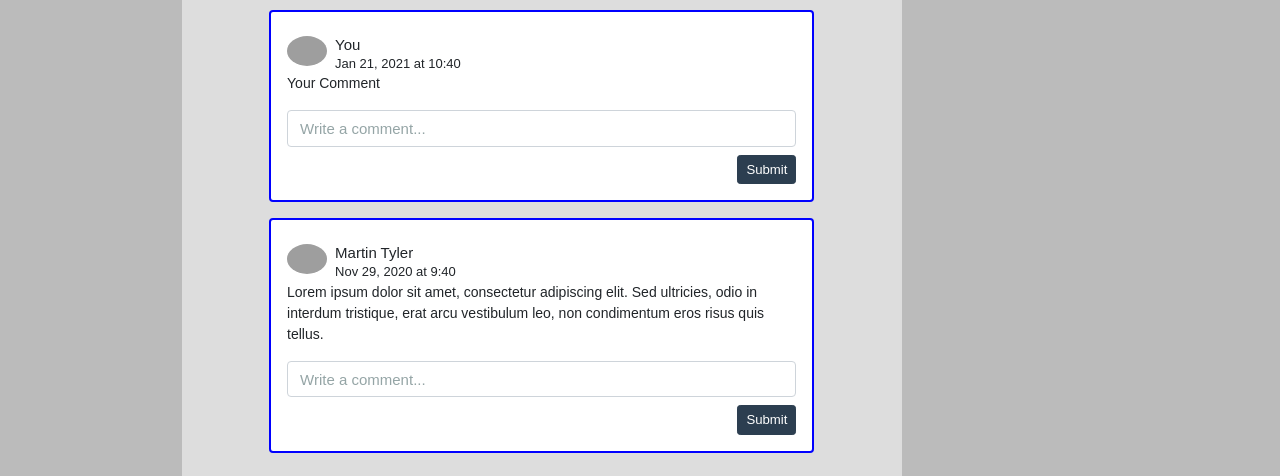
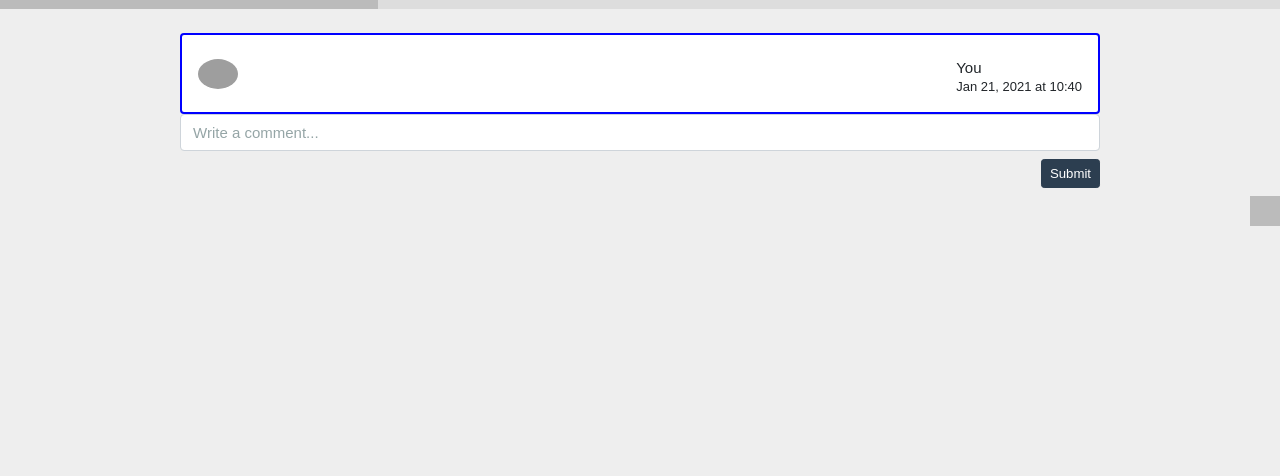
Before and after one commit to tongjac/ghostwiki, a website: page app/public/index.html in a window 1280 px wide. Shown: the part 760-1236 px from the top of the page. After the commit the page ends 986 px from the top, so only its background shows below. Drawn offline with nearby package versions, Linux system fonts and the light colour scheme; no server answers; grey boxes are pictures that could not be loaded.

Commit message:
telling me to commit before i pull

```diff
--- a/app/public/index.html
+++ b/app/public/index.html
@@ -142,11 +142,12 @@
       <!-- Page Content -->
       <div class="right2" style="background-color: #ddd">
         <h2>Comments</h2>
+      </div>
       <div class="container mt-2 mb-2">
         <div class="row d-flex justify-content-center">
           <div class="col-md-10">
             <div class="comment-section">
-              <!-- first comment box -->
+              <!-- comment form box -->
               <div class="card p-3 border-blue mt-3">
                   <span class="dots"></span>
                   <div class="d-flex justify-content-between mt-2">
@@ -158,15 +159,13 @@
                             class="rounded-circle"
                           />
                         </div>
+                      </div>
                       <div class="d-flex flex-column">
                           <h6 class="mb-0">You</h6>
                           <span class="date">Jan 21, 2021 at 10:40</span>
                       </div>
                   </div>
                 </div>
-                  <p class="content">
-                      Your Comment
-                  </p>
                 <form id= "cmtsForm">
                       <input
                         class="form-control"
@@ -180,41 +179,6 @@
                       </div>
                 </form>
               </div>
-                  <!--second comment box -->
-                  <div class="card p-3 border-blue mt-3">
-                      <span class="dots"></span>
-                      <div class="d-flex justify-content-between mt-2">
-                          <div class="d-flex flex-row">
-                          <div class="user-image">
-                              <img
-                              src="https://i.imgur.com/rvQ3LAt.jpg"
-                              width="40"
-                              class="rounded-circle"
-                              />
-                          </div>
-                          <div class="d-flex flex-column">
-                              <h6 class="mb-0">Martin Tyler</h6>
-                              <span class="date">Nov 29, 2020 at 9:40</span>
-                          </div>
-                          </div>
-                      </div>
-                      <p class="content">
-                          Lorem ipsum dolor sit amet, consectetur adipiscing elit. Sed
-                          ultricies, odio in interdum tristique, erat arcu vestibulum
-                          leo, non condimentum eros risus quis tellus.
-                      </p>
-                      <div class="form">
-                          <input
-                          class="form-control"
-                          placeholder="Write a comment..."
-                          />
-                          <div class="mt-2 d-flex justify-content-end">
-                          <button class="btn btn-primary btn-sm ms-1">
-                              Submit
-                          </button>
-                          </div>
-                      </div>
-                      </div>
             </div>
           </div>
         </div>
@@ -227,5 +191,6 @@
   </div>
 
   <script src="./js/coms.js"></script>
+  <script src="./js/articles.js"></script>
   </body>
 </html>
--- /dev/null
+++ b/app/public/js/articles.js
@@ -0,0 +1,39 @@
+//waiting for DOM content to be loaded before running JS
+document.addEventListener("DOMContentLoaded", (e) => {
+    console.log("DOM Loaded");
+
+    const articleContainer = document.getElementById("articleContainer");
+    const articleForm = document.getElementById("articleForm");
+
+    //articles array is getting data from the getArticles function
+    //this allows the data to be used in other functions
+    //ex. articles[1], articles[2]
+    let articles = [];
+
+    //helper function to get articles
+    //the data is then added to the articles array
+    //using some sort of witchcraft
+    const getArticles = () => {
+        fetch("/api/articles", {
+            method: "GET",
+            headers: {
+                "content-type": "application/json"
+            }
+        })
+        .then((response) => response.json())
+        .then((data) => {
+            console.log("data from getArticles function", data);
+            articles = data;
+        })
+    }
+    //running this function allows the use of the data
+    //from the table right away in other functions
+    getArticles();
+
+    //soooo articles array now has data to use below
+    //you can call on specific articles if needed
+
+    //Im going to try to call specific articles here
+    const chooseArticle
+
+});
```
Also changed, not shown: app/public/js/coms.js (+1 -69 lines). Lines whose indentation alone changed are shown as unchanged.
